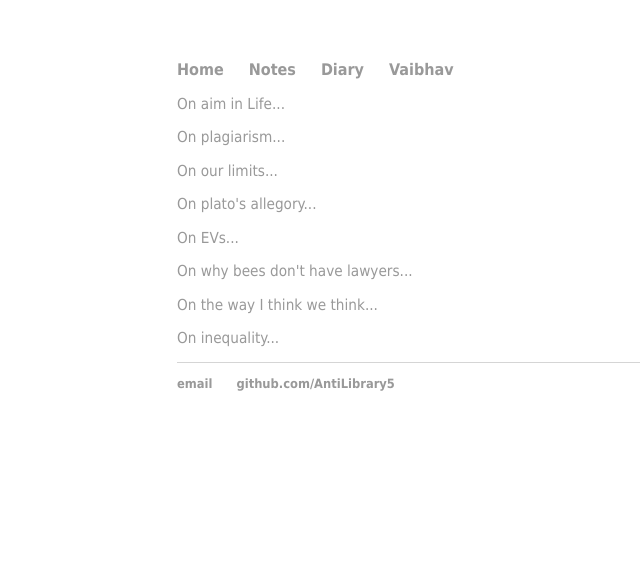
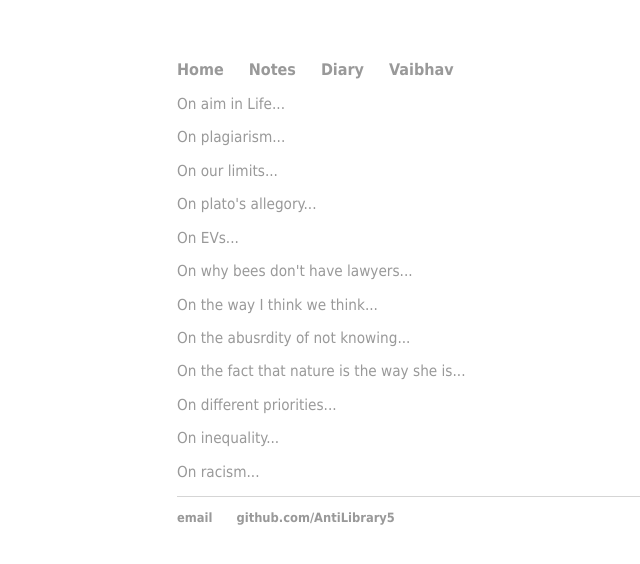
Before and after one commit to AntiLibrary5/AntiLibrary5.github.io, a Jekyll site: the page built from diary/index.html, in a window 1280 px wide. Shown: the top 564 px of the page, without its empty margins (15-655 px from the left). Built offline with Jekyll 4.4.1, drawn with Linux system fonts in a browser that asks for light colours.

Commit message:
Update index.html

```diff
--- a/diary/index.html
+++ b/diary/index.html
@@ -10,5 +10,9 @@ title: Vaibhav Arora, theboxtroll
   <p><a href="/diary/on_evs.html">On EVs...</a></p>
   <p><a href="/diary/on_why_bees_dont_have_lawyers.html">On why bees don't have lawyers...</a></p>
   <p><a href="/diary/on_the_way_I_think_we_think.html">On the way I think we think...</a></p>
+  <p><a href="/diary/on_absurdity_of_not_knowing.html">On the abusrdity of not knowing...</a></p>
+  <p><a href="/diary/on_nature_is.html">On the fact that nature is the way she is...</a></p>
+  <p><a href="/diary/on_different_priorities.html">On different priorities...</a></p>
   <p><a href="/diary/on_inequality.html">On inequality...</a></p>
+  <p><a href="/diary/on_racism.html">On racism...</a></p>
 </div><!-- /.blurb -->
```
